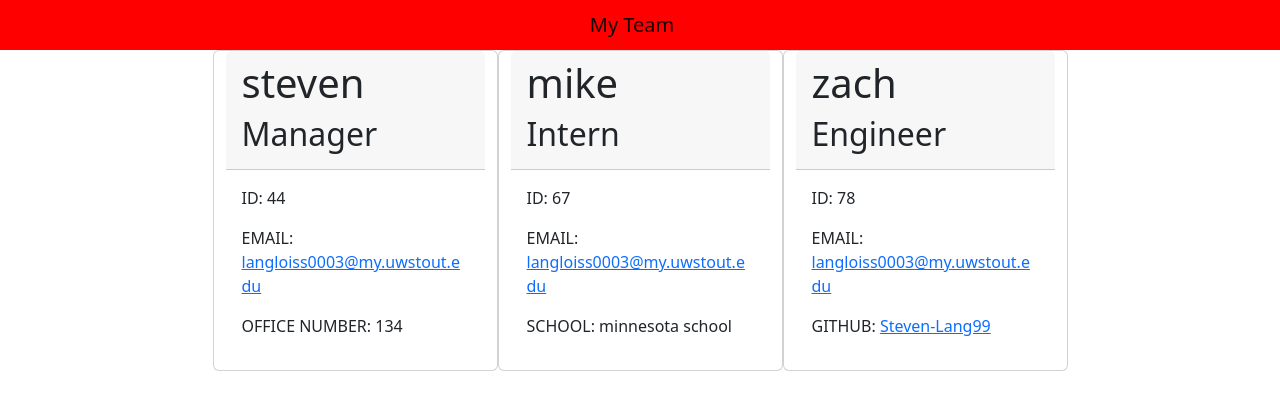
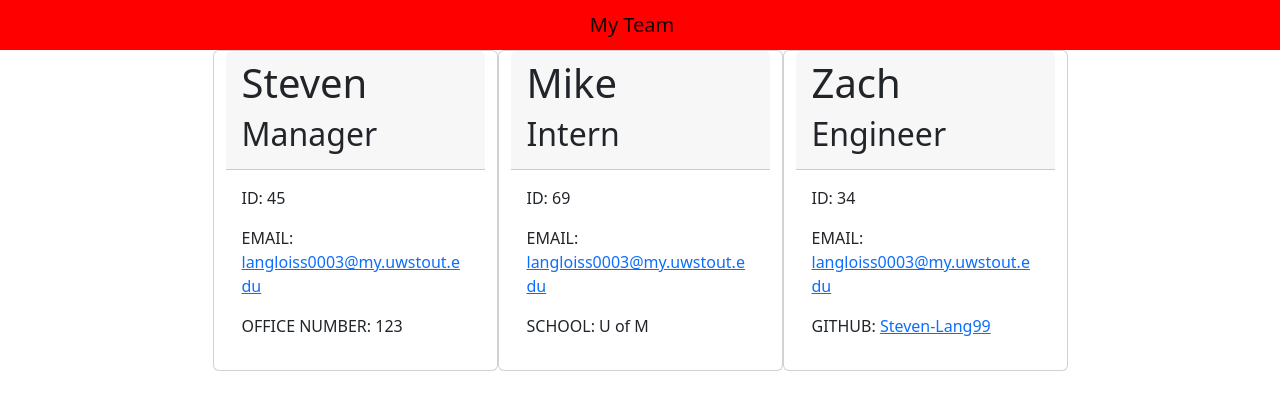
Before and after one commit to Steven-Lang99/Team-Profile-Generator, a website: page dist/HTMLfile.html in a window 1280 px wide. Drawn offline with nearby package versions, Linux system fonts and the light colour scheme.

Commit message:
new readme video

```diff
--- a/dist/HTMLfile.html
+++ b/dist/HTMLfile.html
@@ -25,35 +25,35 @@
 
     <div class="card col-3">
         <div class="card-header">
-            <h1>steven</h1>
+            <h1>Steven</h1>
             <h2>Manager</h2>
         </div>
         <div class="card-body">
-            <p class="id">ID: 44</p>
+            <p class="id">ID: 45</p>
             <p class="email">EMAIL: <a href="mailto:langloiss0003@my.uwstout.edu">langloiss0003@my.uwstout.edu</a></p>
-            <p class="office">OFFICE NUMBER: 134</p>
+            <p class="office">OFFICE NUMBER: 123</p>
         </div>
     </div>
 
 <div class="card col-3">
     <div class="card-header">
-        <h1>mike</h1>
+        <h1>Mike</h1>
         <h2>Intern</h2>
     </div>
     <div class="card-body">
-        <p class="id">ID: 67</p>
+        <p class="id">ID: 69</p>
         <p class="email">EMAIL: <a href="mailto:langloiss0003@my.uwstout.edu">langloiss0003@my.uwstout.edu</a></p>
-        <p class="school">SCHOOL: minnesota school</p>
+        <p class="school">SCHOOL: U of M</p>
     </div>
 </div>
 
 <div class="card col-3">
     <div class="card-header">
-        <h1>zach</h1>
+        <h1>Zach</h1>
         <h2>Engineer</h2>
     </div>
     <div class="card-body">
-        <p class="id">ID: 78</p>
+        <p class="id">ID: 34</p>
         <p class="email">EMAIL: <a href="mailto:langloiss0003@my.uwstout.edu">langloiss0003@my.uwstout.edu</a></p>
         <p class="github">GITHUB: <a href="https://github.com/Steven-Lang99/">Steven-Lang99</a></p>
     </div>
```
Also changed, not shown: README.md.
